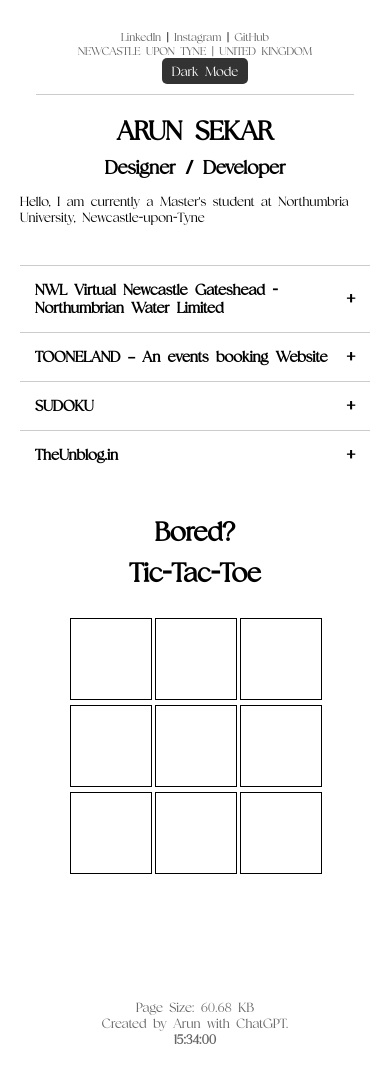
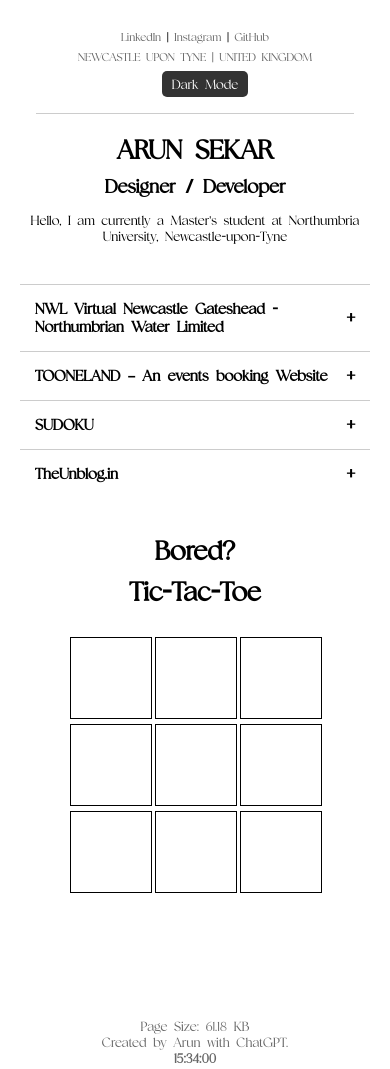
Before and after one commit to aroonsekar/aroonsekar.github.io, a plain HTML site: page index.html in a window 390 px wide. Drawn offline with Linux system fonts and the light colour scheme; files whose address does not match are found by name.

Commit message:
test_styles

```diff
--- a/styles.css
+++ b/styles.css
@@ -251,6 +251,7 @@ footer p {
     .contact-info, .location-info {
         font-size: 12px;
         text-align: center;
+        margin-bottom: 0.5em;
     }
 
     .container {
@@ -277,18 +278,19 @@ footer p {
         align-items: center;
     }
 
-
-
     h1 {
         font-size: 28px;
+        text-align: center;
     }
 
     h2 {
         font-size: 20px;
+        text-align: center;
     }
 
     p {
         font-size: 14px;
+        text-align: center;
     }
 
     .accordion-button {
@@ -318,6 +320,22 @@ footer p {
         flex-direction: column;
         text-align: center;
     }
+
+    #night-mode-toggle {
+        margin-top: 0.5em;
+        padding: 5px 10px;
+        font-size: 14px;
+        cursor: pointer;
+        border: none;
+        background-color: #333;
+        color: #fff;
+        border-radius: 15px;
+    }
+
+    #night-mode-toggle:hover {
+        background-color: #555;
+    }
+
 }
 
 
```
